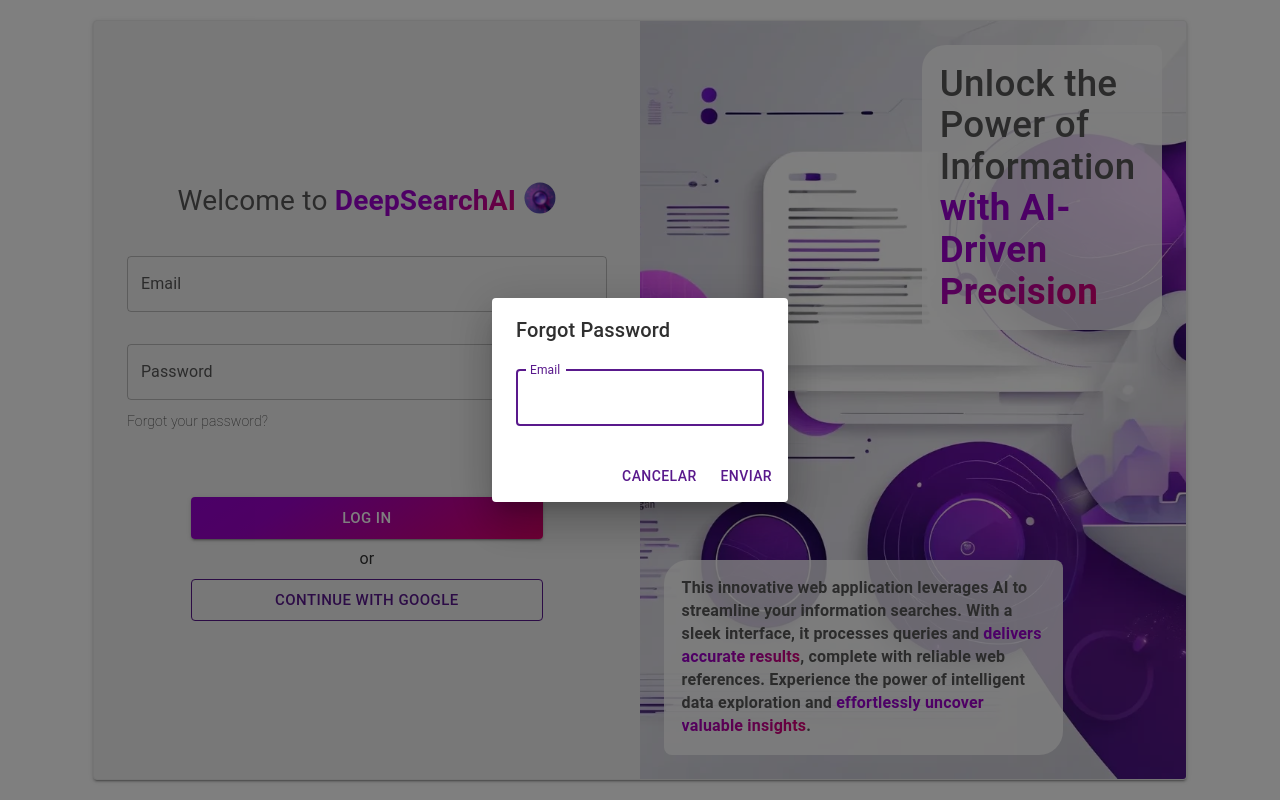
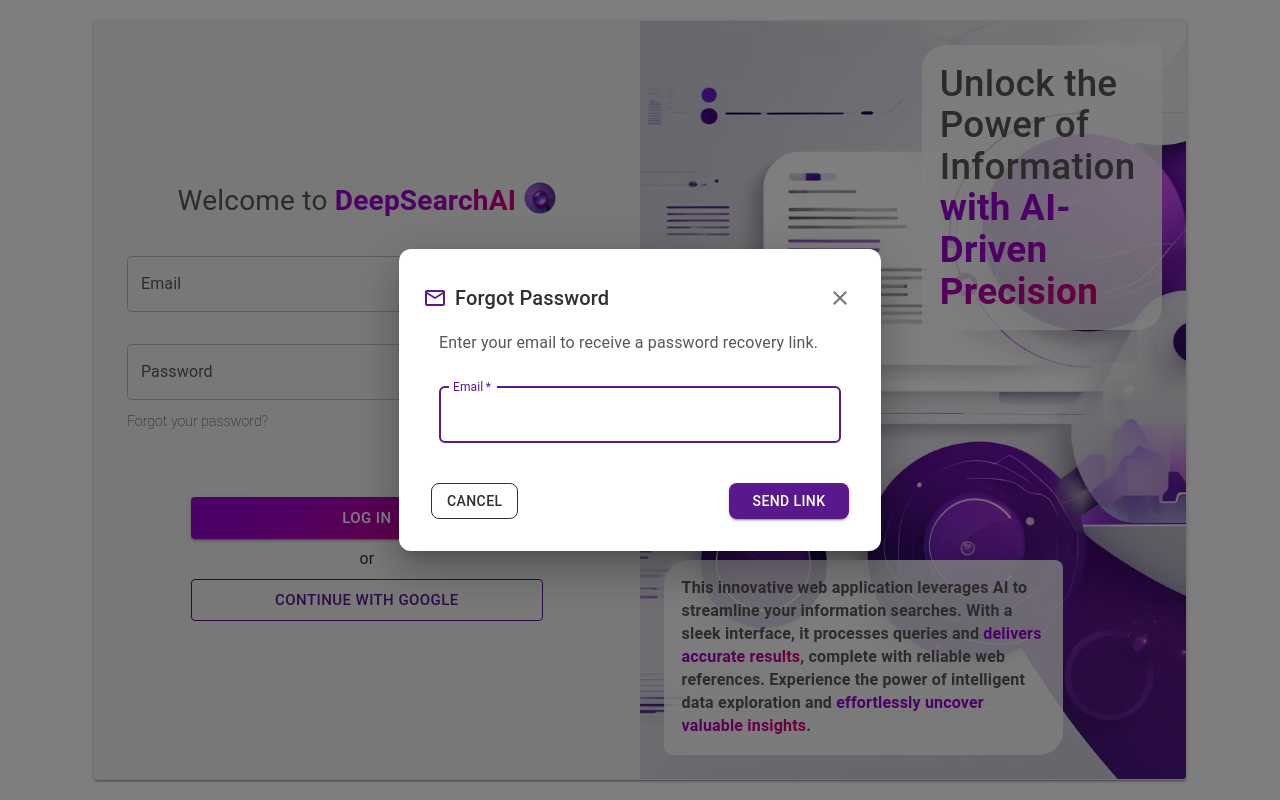
Before and after one commit to csarfau/DeepSearchAI, a React (Vite) app in the folder client/: page / in a window 1280 px wide. Both pictures are taken after a click on the element "Forgot your password?". Built offline with nearby package versions, Linux system fonts and the light colour scheme; no server answers.

Commit message:
style: enhancement forgot password modal

```diff
--- /dev/null
+++ b/client/src/pages/login/ForgotPasswordModal.tsx
@@ -0,0 +1,155 @@
+import React, { useState, FormEvent } from 'react';
+import {
+  Dialog,
+  DialogTitle,
+  DialogContent,
+  DialogActions,
+  TextField,
+  Button,
+  IconButton,
+  Typography,
+  Box,
+  CircularProgress
+} from '@mui/material';
+import { styled } from '@mui/material/styles';
+import CloseIcon from '@mui/icons-material/Close';
+import MailOutlineIcon from '@mui/icons-material/MailOutline';
+
+interface ForgotPasswordModalProps {
+  open: boolean;
+  onClose: () => void;
+  onSubmit: () => void;
+  setForgotEmail: (email: string) => void;
+  loading?: boolean;
+}
+
+const StyledDialog = styled(Dialog)(({ theme }) => ({
+  '& .MuiDialog-paper': {
+    borderRadius: 12,
+    padding: theme.spacing(2),
+    maxWidth: '450px',
+    width: '100%'
+  }
+}));
+
+const StyledDialogTitle = styled(DialogTitle)({
+  display: 'flex',
+  alignItems: 'center',
+  justifyContent: 'space-between',
+  padding: '16px 8px',
+});
+
+const ForgotPasswordModal: React.FC<ForgotPasswordModalProps> = ({
+  open,
+  onClose,
+  onSubmit,
+  setForgotEmail,
+  loading = false
+}) => {
+
+  const handleSubmit = async (e: FormEvent<HTMLFormElement>) => {
+    e.preventDefault();
+    onSubmit();
+  };
+
+  return (
+    <StyledDialog
+      open={open}
+      onClose={loading ? undefined : onClose}
+      fullWidth
+    >
+      <form onSubmit={handleSubmit}>
+        <StyledDialogTitle>
+          <Box display="flex" alignItems="center" gap={1}>
+            <MailOutlineIcon color="primary" />
+            <Typography variant="h6" component="span">
+              Forgot Password
+            </Typography>
+          </Box>
+          {!loading && (
+            <IconButton
+              aria-label="close"
+              onClick={onClose}
+              size="small"
+            >
+              <CloseIcon />
+            </IconButton>
+          )}
+        </StyledDialogTitle>
+
+        <DialogContent>
+          <Typography color="text.secondary" sx={{ mb: 3 }}>
+          Enter your email to receive a password recovery link.
+          </Typography>
+
+          <TextField
+            autoFocus
+            margin="dense"
+            label="Email"
+            type="email"
+            fullWidth
+            variant="outlined"
+            onChange={(e) => setForgotEmail(e.target.value)}
+            required
+            disabled={loading}
+            sx={{
+              '& .MuiOutlinedInput-root': {
+                borderRadius: 1.5,
+              }
+            }}
+            inputProps={{
+              'aria-label': 'Email for password recovery.',
+              'data-testid': 'forgot-password-email-input'
+            }}
+          />
+        </DialogContent>
+
+        <DialogActions sx={{
+          padding: 2,
+          justifyContent: 'space-between',
+          gap: 2
+        }}>
+          <Button
+            onClick={onClose}
+            color="inherit"
+            disabled={loading}
+            variant="outlined"
+            sx={{ borderRadius: 2 }}
+            data-testid="forgot-password-cancel-button"
+          >
+            Cancel
+          </Button>
+          <Button
+            type="submit"
+            variant="contained"
+            disabled={loading}
+            sx={{
+              borderRadius: 2,
+              minWidth: 120,
+              position: 'relative'
+            }}
+            data-testid="forgot-password-submit-button"
+          >
+            {loading ? (
+              <>
+                <CircularProgress
+                  size={24}
+                  sx={{
+                    position: 'absolute',
+                    left: '50%',
+                    marginLeft: '-12px'
+                  }}
+                />
+                <span style={{ visibility: 'hidden' }}>Send</span>
+              </>
+            ) : (
+              'Send link'
+            )}
+          </Button>
+        </DialogActions>
+      </form>
+    </StyledDialog>
+  );
+};
+
+export default ForgotPasswordModal;
--- a/client/src/pages/login/index.tsx
+++ b/client/src/pages/login/index.tsx
@@ -1,4 +1,4 @@
-import { Box, Paper, TextField, Typography, Button, Switch, FormControlLabel, FormControl, InputLabel, OutlinedInput, InputAdornment, IconButton, Dialog, DialogTitle, DialogContent, DialogActions, CircularProgress } from "@mui/material";
+import { Box, Paper, TextField, Typography, Button, Switch, FormControlLabel, FormControl, InputLabel, OutlinedInput, InputAdornment, IconButton } from "@mui/material";
 import { Visibility, VisibilityOff } from "@mui/icons-material";
 import { useGoogleLogin } from '@react-oauth/google';
 import { createApiClient } from "../../api/fetch";
@@ -9,29 +9,30 @@
 import { useEffect, useState } from "react";
 import useToast from "../../hooks/useToast";
 import logo from "@/assets/icons/logo.svg";
+import ForgotPasswordModal from "./ForgotPasswordModal";
 
 const LoginPage = () => {
+  const [registerErrors, setRegisterErrors] = useState({ registerEmail: '', registerPassword: '', confirmPassword: '' });
+  const [showRegisterPassword, setShowRegisterPassword] = useState(false);
+  const [googleLoginAttempted, setGoogleLoginAttempted] = useState(false);
+  const [showConfirmPassword, setShowConfirmPassword] = useState(false);
+  const [isFinishedRegister, setIsFinishedRegister] = useState(false);
+  const [errors, setErrors] = useState({ email: '', password: '' });
+  const [emailNotification, setEmailNotification] = useState(true);
+  const [registerPassword, setRegisterPassword] = useState('');
   const [registerChoice, setRegisterChoice] = useState(false);
+  const [confirmPassword, setConfirmPassword] = useState('');
   const [showPassword, setShowPassword] = useState(false);
-  const [emailNotification, setEmailNotification] = useState(true);
-  const [email, setEmail] = useState('');
   const [registerEmail, setRegisterEmail] = useState('');
-  const [password, setPassword] = useState('');
-  const [registerPassword, setRegisterPassword] = useState('');
-  const [showRegisterPassword, setShowRegisterPassword] = useState(false);
-  const [confirmPassword, setConfirmPassword] = useState('');
-  const [showConfirmPassword, setShowConfirmPassword] = useState(false);
-  const [errors, setErrors] = useState({ email: '', password: '' });
-  const [registerErrors, setRegisterErrors] = useState({ registerEmail: '', registerPassword: '', confirmPassword: '' });
-  const [isFinishedRegister, setIsFinishedRegister] = useState(false);
+  const [forgotEmail, setForgotEmail] = useState('');
   const [modalOpen, setModalOpen] = useState(false);
   const [loading, setLoading] = useState(false);
-  const [forgotEmail, setForgotEmail] = useState('');
-  const [googleLoginAttempted, setGoogleLoginAttempted] = useState(false);
+  const [password, setPassword] = useState('');
+  const [email, setEmail] = useState('');
+  const { setToken, user } = useUser();
+  const navigate = useNavigate();
+  const showToast = useToast();
   const theme = useTheme();
-  const showToast = useToast();
-  const navigate = useNavigate();
-  const { setToken, user } = useUser();
 
   const handleClickShowPassword = () => setShowPassword((show) => !show);
   const handleClickShowRegisterPassword = () => setShowRegisterPassword((show) => !show);
@@ -53,10 +54,6 @@
     setRegisterChoice(!registerChoice);
   };
 
-  const handleOpenModal = () => {
-    setModalOpen(true);
-  };
-
   const handleCloseModal = () => {
     setModalOpen(false);
     setForgotEmail('');
@@ -64,6 +61,7 @@
   };
 
   const handleForgotPassword = async () => {
+    console.log(forgotEmail);
     setLoading(true);
     const emailRegex = /^[^\s@]+@[^\s@]+\.[^\s@]+$/;
     if(!forgotEmail) {
@@ -77,11 +75,14 @@
 
     try {
       const response = await nonAuthClient.sendForgotPasswordEmail(forgotEmail);
-      if(response.error) return showToast(response.error, 'error');
-
+      if(response.error) {
+        setLoading(false);
+        return showToast(response.error, 'error');
+      }
       handleCloseModal();
       return showToast('Recovery e-mail send!', 'success');
     } catch (error) {
+      setLoading(false);
       return showToast(error as string, 'error');
     }
   };
@@ -131,7 +132,7 @@
 
     if (!registerPassword) {
       newErrors.registerPassword = 'Password is required!';
-    } else if (registerPassword.length < 6) {
+    } else if (registerPassword.length < 8) {
       newErrors.registerPassword = 'Password must be at least 6 characters';
     }
 
@@ -159,6 +160,13 @@
         return navigate('/chat');
     } catch (error) {
       return showToast(error as string, 'error');
+    }
+  };
+
+  const handleKeyPress = (event: React.KeyboardEvent<HTMLInputElement>) => {
+    if (event.key === 'Enter') {
+        event.preventDefault();
+        handleLogin();
     }
   };
 
@@ -215,6 +223,13 @@
 
     } catch (error) {
       return showToast(error as string, 'error');
+    }
+  };
+
+  const handleRegisterKeyPress = (event: React.KeyboardEvent<HTMLInputElement>) => {
+    if (event.key === 'Enter') {
+        event.preventDefault();
+        handleRegister();
     }
   };
 
@@ -325,6 +340,7 @@
                   type={ showPassword ? 'text' : 'password' }
                   value={ password }
                   onChange={(e) => setPassword(e.target.value)}
+                  onKeyDown={handleKeyPress}
                   endAdornment={
                     <InputAdornment position="end">
                       <IconButton
@@ -359,7 +375,7 @@
               alignItems: 'center',
               pt: '0.7rem'
             }}>
-              <Typography variant="subtitle2" sx={{ color: theme.palette.text.primary, cursor: 'pointer' }} onClick={handleOpenModal}>
+              <Typography variant="subtitle2" sx={{ color: theme.palette.text.primary, cursor: 'pointer' }} onClick={()=> setModalOpen(true)}>
                 Forgot your password?
               </Typography>
               <Typography variant="subtitle2" sx={{ color: theme.palette.text.primary, cursor: 'pointer' }} onClick={handleToggle}>
@@ -368,35 +384,13 @@
             </Box>
           </Box>
           {/* Modal de Esqueci a Senha */}
-          <Dialog open={modalOpen} onClose={handleCloseModal}>
-            <DialogTitle>Forgot Password</DialogTitle>
-            <DialogContent>
-              <TextField
-                autoFocus
-                margin="dense"
-                label="Email"
-                type="email"
-                fullWidth
-                variant="outlined"
-                value={forgotEmail}
-                onChange={(e) => setForgotEmail(e.target.value)}
-              />
-            </DialogContent>
-            <DialogActions>
-              <Button onClick={handleCloseModal} color="primary" disabled={loading ? true : false}>
-                Cancelar
-              </Button>
-              {loading ?
-                <Box>
-                  <CircularProgress />
-                </Box>
-                :
-                <Button onClick={handleForgotPassword} color="primary">
-                  Enviar
-                </Button>
-                }
-            </DialogActions>
-          </Dialog>
+          <ForgotPasswordModal
+            open={modalOpen}
+            onClose={() => setModalOpen(false)}
+            onSubmit={handleForgotPassword}
+            loading={loading}
+            setForgotEmail={setForgotEmail}
+          />
           <Box>
           </Box>
           <Box sx={{
@@ -595,6 +589,7 @@
                       type={showConfirmPassword ? 'text' : 'password'}
                       value={confirmPassword}
                       onChange={(e) => setConfirmPassword(e.target.value)}
+                      onKeyDown={handleRegisterKeyPress}
                       endAdornment={
                         <InputAdornment position="end">
                           <IconButton
@@ -654,9 +649,6 @@
                       }}}
                     />
                   </Typography>
-                  <Typography variant="subtitle2" sx={{ cursor: 'pointer' }}>
-                    Privacy Police
-                  </Typography>
                 </Box>
                 <Typography variant="subtitle2" sx={{ color: theme.palette.text.primary }}>Already has account?
                   <Button
```
Also changed, not shown: client/src/pages/chat/index.tsx (+8 -1 lines).
